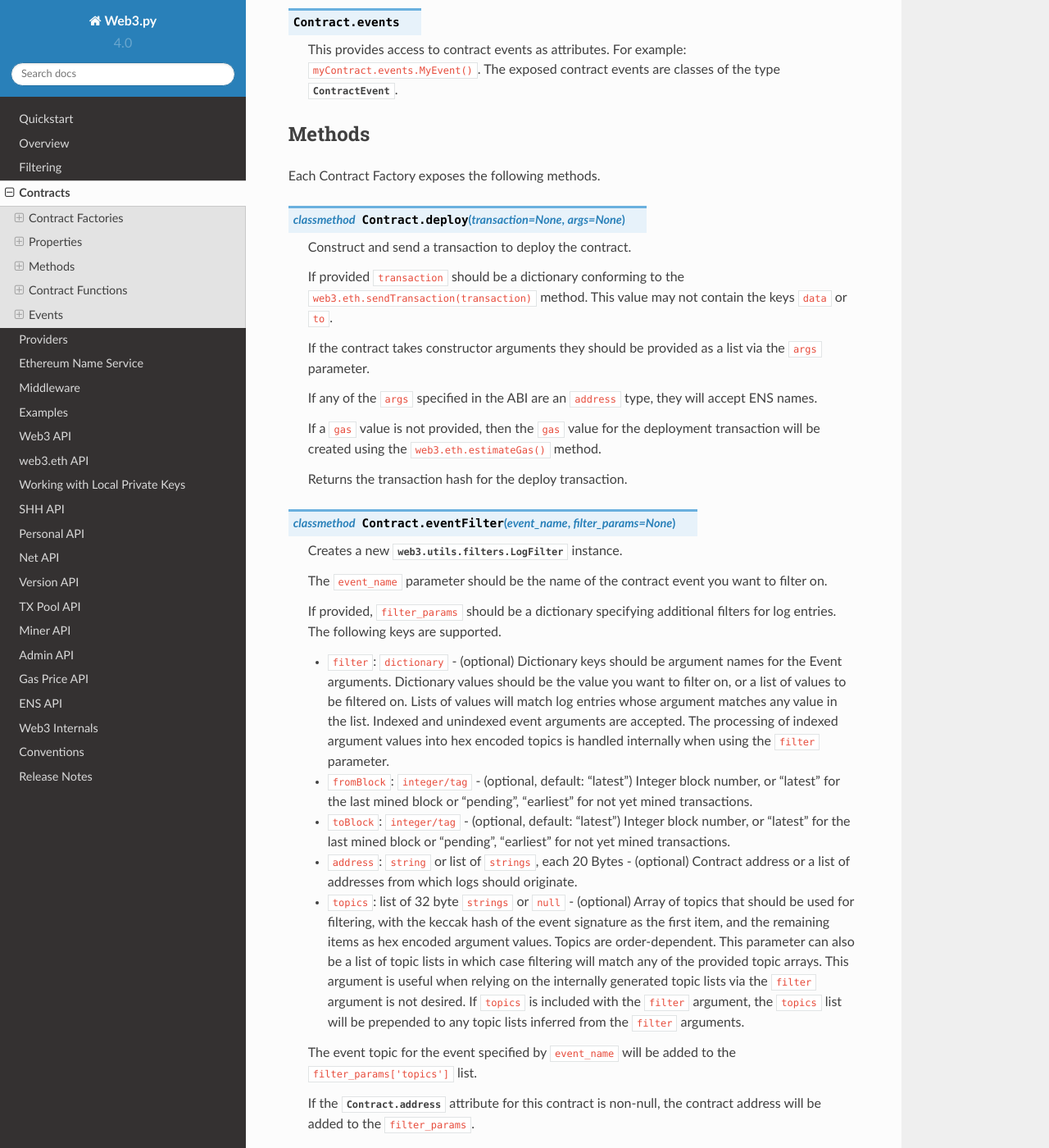
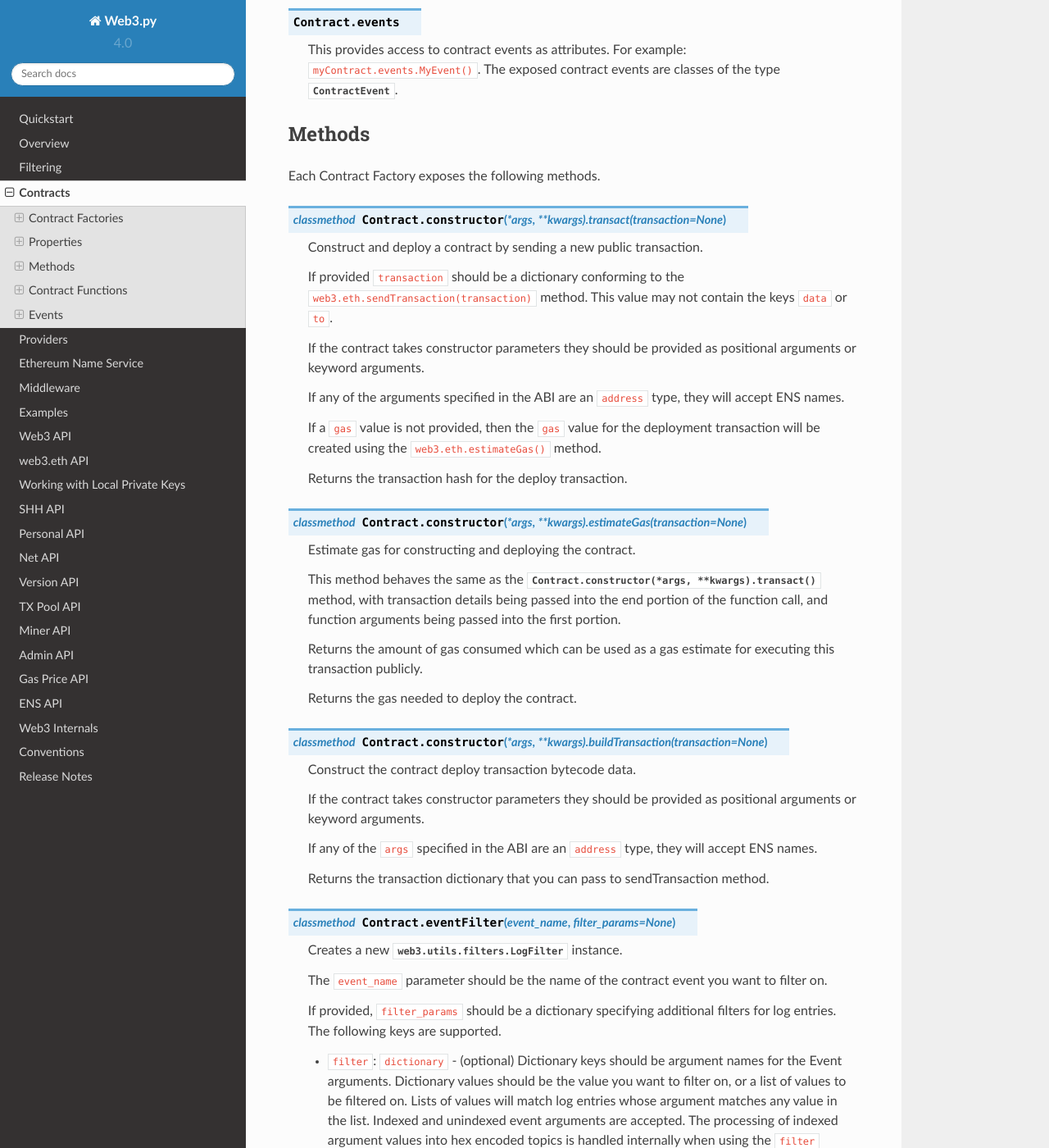
Before and after one commit to shuziren/web3.py, a Sphinx documentation site: the page built from docs/contracts.rst, in a window 1280 px wide and 1400 px high, scrolled down 1782 px. Shown: the whole window at 82% size. Built offline with Sphinx 7.4.7 and the Read the Docs theme 2.0.0, drawn with Linux system fonts in a browser that asks for light colours.

Commit message:
Update documentation about constructor.

```diff
--- a/docs/contracts.rst
+++ b/docs/contracts.rst
@@ -109,18 +109,18 @@ Methods
 
 Each Contract Factory exposes the following methods.
 
-.. py:classmethod:: Contract.deploy(transaction=None, args=None)
+.. py:classmethod:: Contract.constructor(*args, **kwargs).transact(transaction=None)
 
-    Construct and send a transaction to deploy the contract.
+    Construct and deploy a contract by sending a new public transaction.
 
     If provided ``transaction`` should be a dictionary conforming to the
     ``web3.eth.sendTransaction(transaction)`` method.  This value may not
     contain the keys ``data`` or ``to``.
 
-    If the contract takes constructor arguments they should be provided as a
-    list via the ``args`` parameter.
+    If the contract takes constructor parameters they should be provided as
+    positional arguments or keyword arguments.
 
-    If any of the ``args`` specified in the ABI are an ``address`` type, they
+    If any of the arguments specified in the ABI are an ``address`` type, they
     will accept ENS names.
 
     If a ``gas`` value is not provided, then the ``gas`` value for the
@@ -128,6 +128,50 @@ Each Contract Factory exposes the following methods.
     method.
 
     Returns the transaction hash for the deploy transaction.
+
+    .. code-block:: python
+        >>> deploy_txn = token_contract.constructor(web3.eth.coinbase, 12345).transact()
+        >>> txn_receipt = web3.eth.getTransactionReceipt(deploy_txn)
+        >>> txn_receipt['contractAddress']
+        '0x4c0883a69102937d6231471b5dbb6204fe5129617082792ae468d01a3f362318'
+
+.. py:classmethod:: Contract.constructor(*args, **kwargs).estimateGas(transaction=None)
+
+    Estimate gas for constructing and deploying the contract.
+
+    This method behaves the same as the
+    :py:meth:`Contract.constructor(*args, **kwargs).transact` method,
+    with transaction details being passed into the end portion of the
+    function call, and function arguments being passed into the first portion.
+
+    Returns the amount of gas consumed which can be used as a gas estimate for
+    executing this transaction publicly.
+
+    Returns the gas needed to deploy the contract.
+
+    .. code-block:: python
+        >>> token_contract.constructor(web3.eth.coinbase, 12345).estimateGas()
+        12563
+
+.. py:classmethod:: Contract.constructor(*args, **kwargs).buildTransaction(transaction=None)
+
+    Construct the contract deploy transaction bytecode data.
+
+    If the contract takes constructor parameters they should be provided as
+    positional arguments or keyword arguments.
+
+    If any of the ``args`` specified in the ABI are an ``address`` type, they
+    will accept ENS names.
+
+    Returns the transaction dictionary that you can pass to sendTransaction method.
+
+    .. code-block:: python
+        >>> transaction = {
+        'gasPrice': w3.eth.gasPrice,
+        'chainId': None
+        }
+        >>> contract_data = token_contract.constructor(web3.eth.coinbase, 12345).buildTransaction(transaction)
+        >>> web3.eth.sendTransaction(contract_data)
 
 .. py:classmethod:: Contract.eventFilter(event_name, filter_params=None)
 
```
